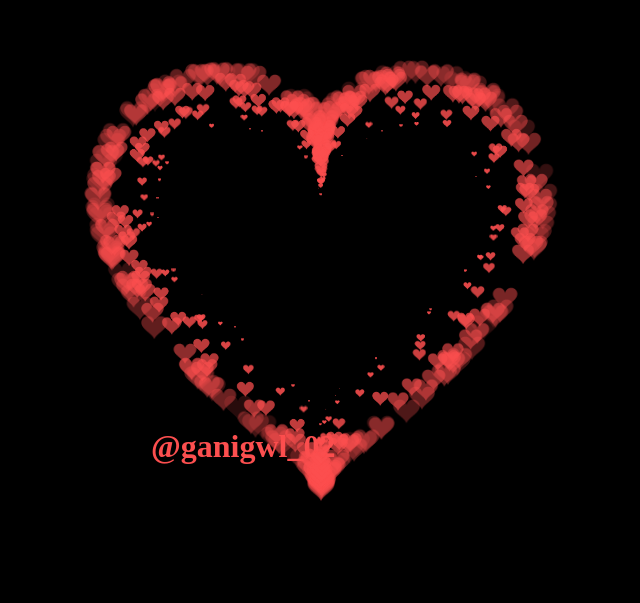
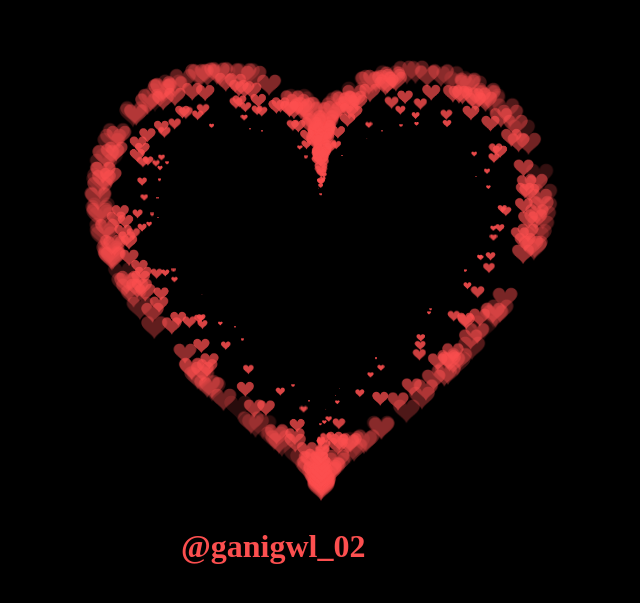
Before and after one commit to Glehnn/luv, a plain HTML site: page index.html in a window 1280 px wide. Shown: the part 123-726 px from the top of the page, without its empty margins (319-959 px from the left). Drawn offline with Linux system fonts and the light colour scheme.

Commit message:
Update index.html

```diff
--- a/index.html
+++ b/index.html
@@ -47,7 +47,7 @@ canvas {
 
  <BODY>
 
-  <h1 style="color: #fc4f4f; position: absolute; top: 530px; left: 470px;">@ganigwl_02</h1>
+  <h1 style="color: #fc4f4f; position: absolute; top: 630px; left: 500px;">@ganigwl_02</h1>
 
   <canvas id="pinkboard"></canvas>
 
```
